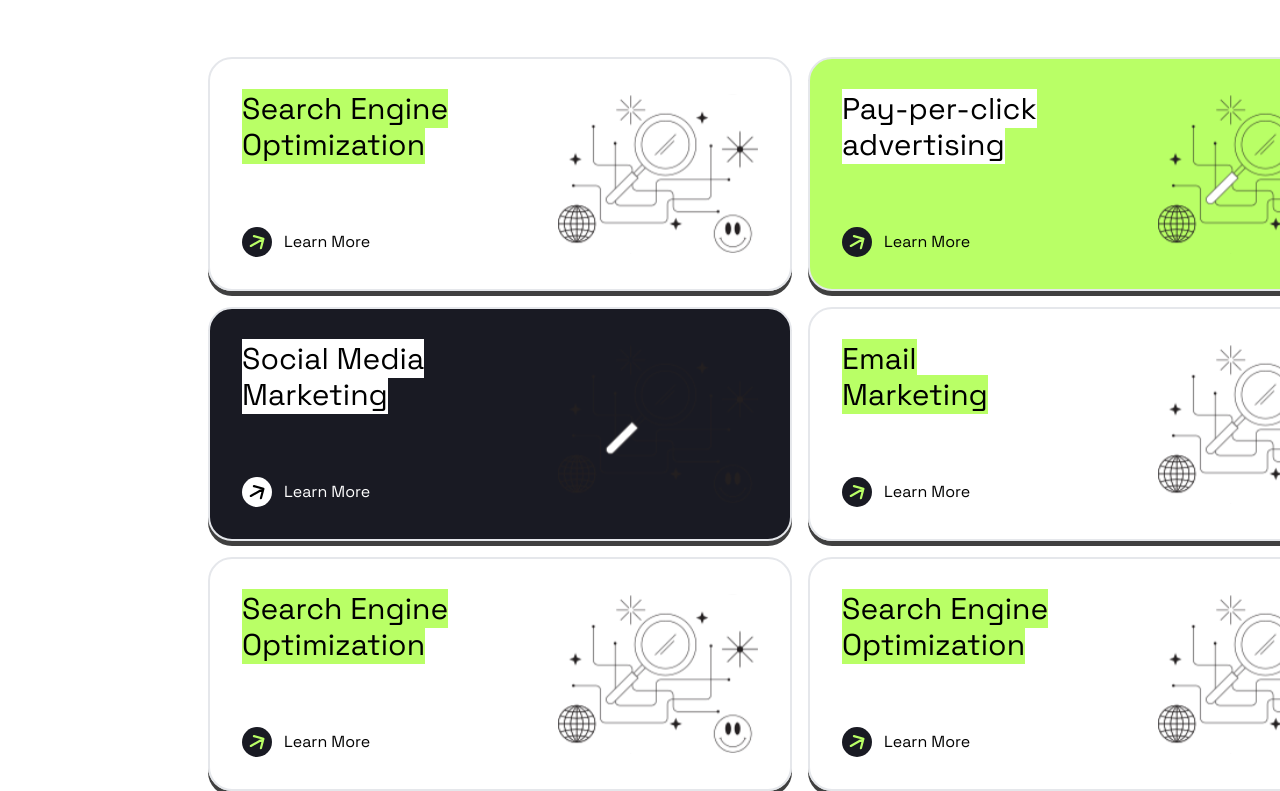
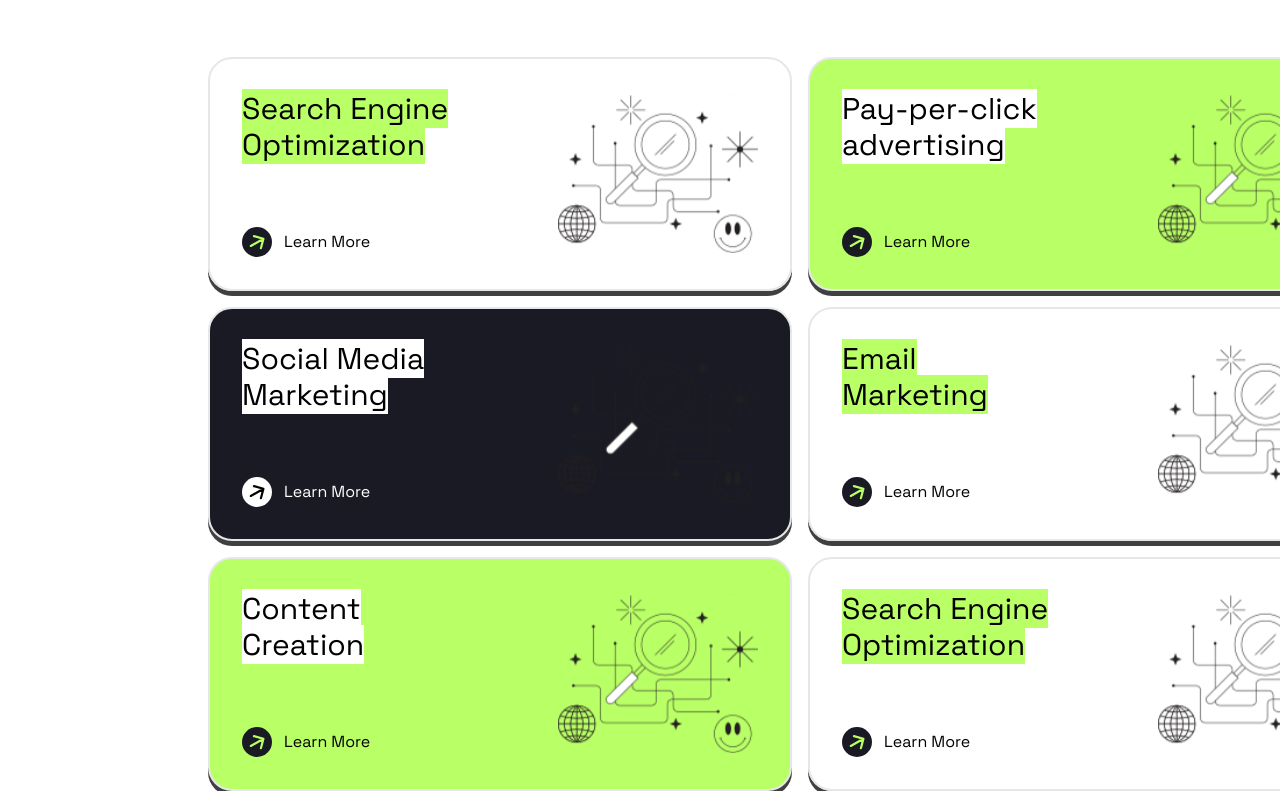
Before and after one commit to merukode/positivus-slicing, a Next.js app: page / in a window 1280 px wide. Shown: the part 1099-1890 px from the top of the page. Built offline with nearby package versions, Linux system fonts and the light colour scheme.

Commit message:
Update Boxes

```diff
--- a/app/components/Boxes.jsx
+++ b/app/components/Boxes.jsx
@@ -95,9 +95,9 @@ function Boxes() {
         />
       </div>
 
-      <div className="w-full p-8 shadow-5xl flex justify-between rounded-3xl border-2">
+      <div className="w-full bg-[#b9ff66] p-8 shadow-5xl flex justify-between rounded-3xl border-2">
         <section>
-        <p className="text-3xl inline bg-[#B9FF66] bg-">Search Engine Optimization</p>
+        <p className="text-3xl inline bg-[#fff] bg-">Content <br/> Creation</p>
         <span className="flex gap-3 mt-16 items-center">
             <Image
               src="/green-arrow.svg"
```
